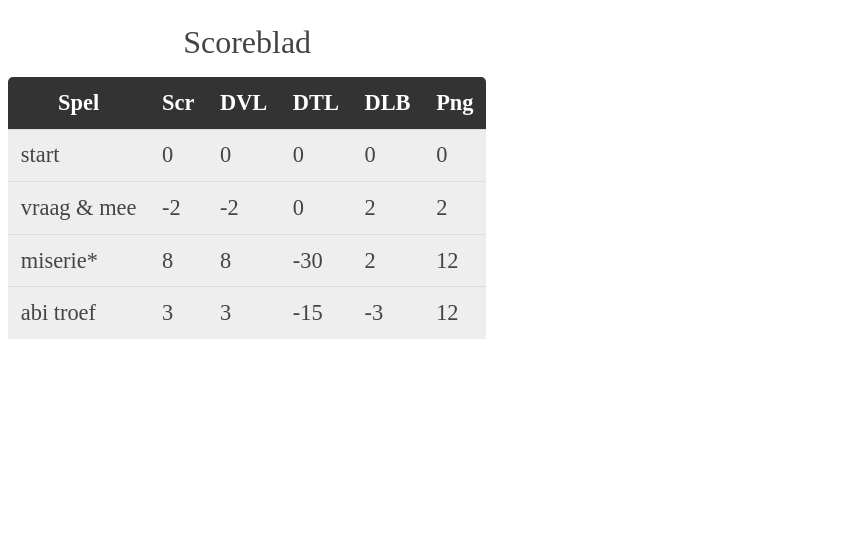
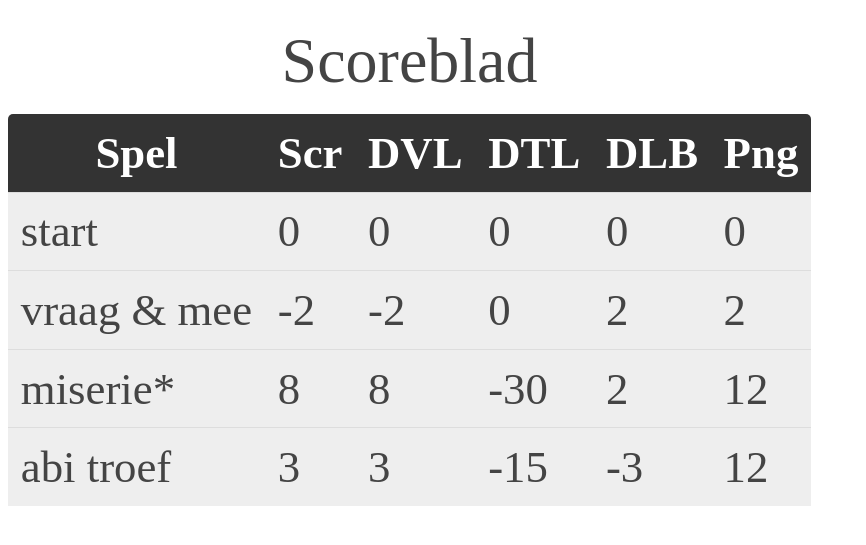
Before and after one commit to johanv/papapa, a PHP site: page / in a window 1280 px wide. Shown: the top 545 px of the page, without its empty margins (0-866 px from the left). Run offline with PHP 8.4, Linux system fonts and the light colour scheme.

Commit message:
Better font size for large screens.

```diff
--- a/main.css
+++ b/main.css
@@ -1,5 +1,5 @@
 table#scoreblad caption {
-	font-size: 2rem; color: #444;
+	font-size: 4rem; color: #444;
 	margin: 1rem;
 }
 
@@ -14,17 +14,23 @@ table#scoreblad {
 table#scoreblad thead th { font-weight: 600; }
 
 table#scoreblad thead th, table#scoreblad tbody td {
-	padding: .8rem; font-size: 1.4rem;
+	padding: .8rem; font-size: 2.8rem;
 }
 
 table#scoreblad tbody td {
-	padding: .8rem; font-size: 1.4rem;
+	padding: .8rem; font-size: 2.8rem;
 	color: #444; background: #eee;
 }
 
 table#scoreblad tbody tr:not(:last-child) {
 	border-top: 1px solid #ddd;
 	border-bottom: 1px solid #ddd;
+}
+
+@media screen and (max-width: 960px) {
+table#scoreblad caption { font-size: 2rem; }
+table#scoreblad tbody td { font-size: 1.4rem }
+table#scoreblad thead th { font-size: 1.4rem }
 }
 
 @media screen and (max-width: 600px) {
```
